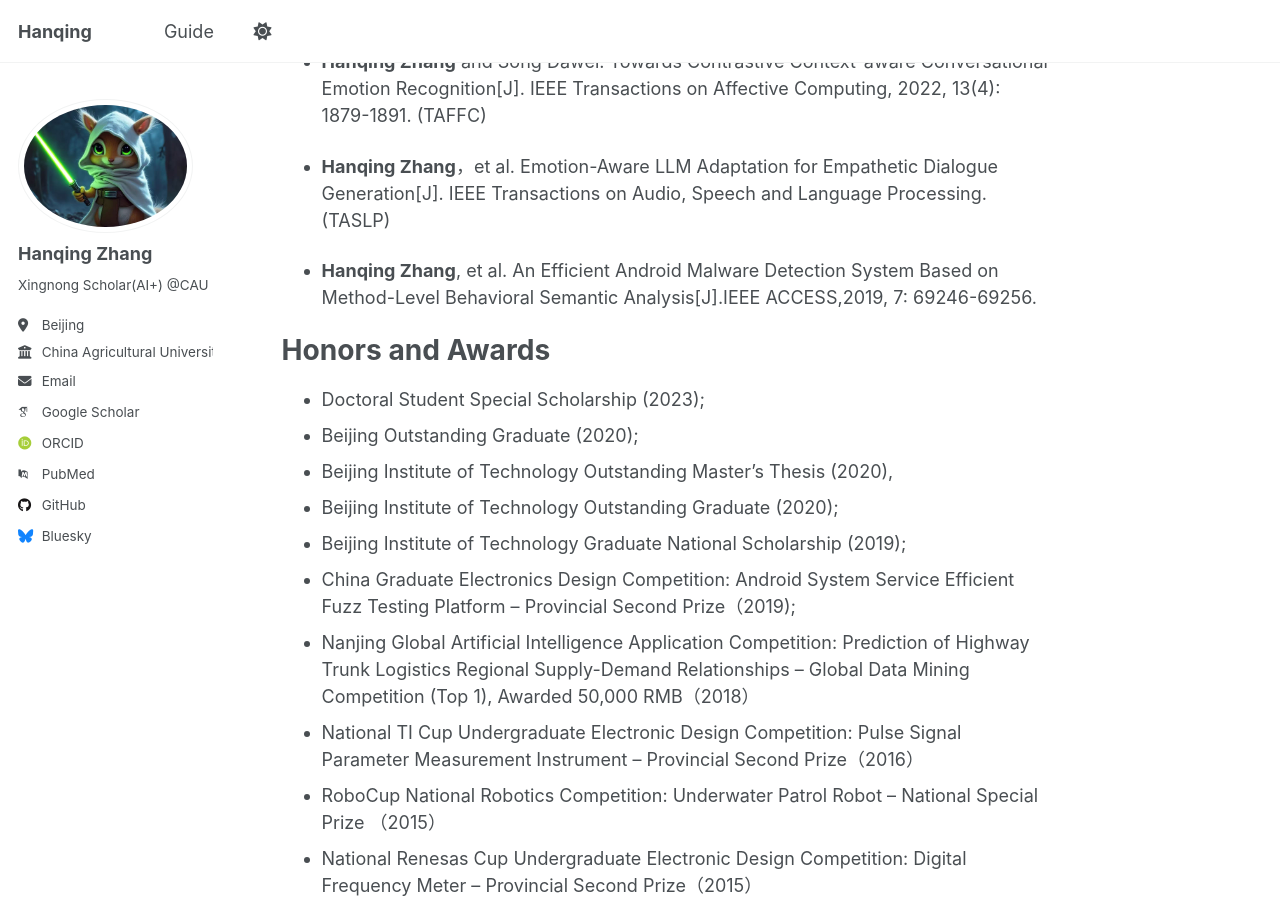
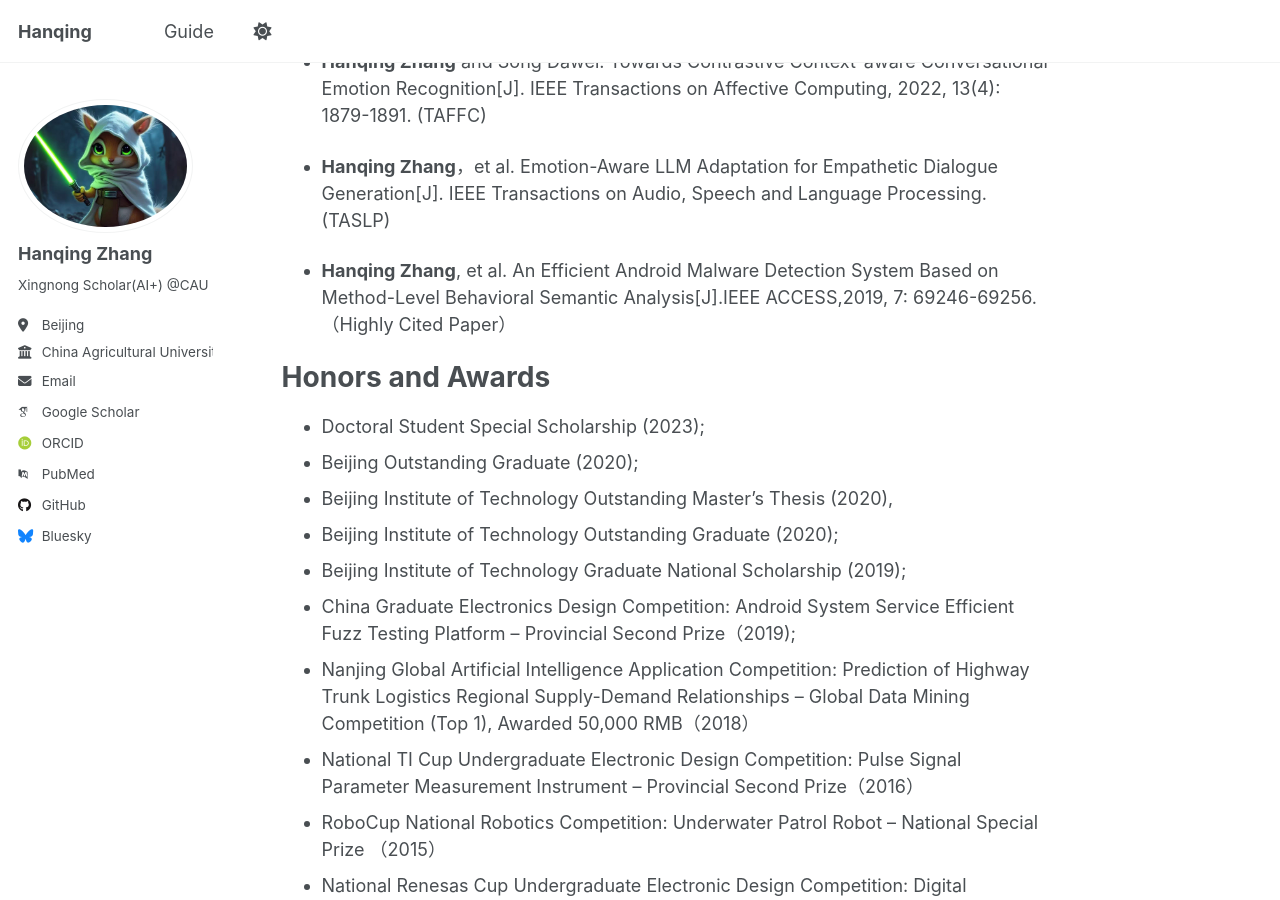
Before and after one commit to littlehacker26/hanqing.github.io, a Jekyll site: the page built from _pages/about.md, in a window 1280 px wide and 900 px high, scrolled down 1379 px. Built offline with Jekyll 4.4.1, drawn with Linux system fonts in a browser that asks for light colours; some web fonts are replaced; a script that is not in the unit is left out.

Commit message:
Update about.md

```diff
--- a/_pages/about.md
+++ b/_pages/about.md
@@ -37,7 +37,7 @@ Selected Publications
 
 - **Hanqing Zhang**，et al. Emotion-Aware LLM Adaptation for Empathetic Dialogue Generation[J]. IEEE Transactions on Audio, Speech and Language Processing. (TASLP)
 
-- **Hanqing Zhang**, et al. An Efficient Android Malware Detection System Based on Method-Level Behavioral Semantic Analysis[J].IEEE ACCESS,2019, 7: 69246-69256.
+- **Hanqing Zhang**, et al. An Efficient Android Malware Detection System Based on Method-Level Behavioral Semantic Analysis[J].IEEE ACCESS,2019, 7: 69246-69256. （Highly Cited Paper）
 
 Honors and Awards
 ======
```
